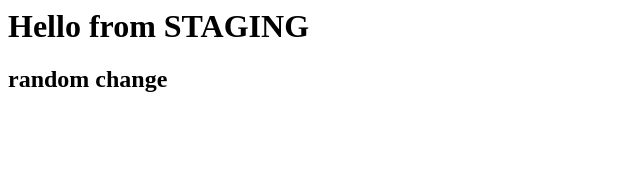
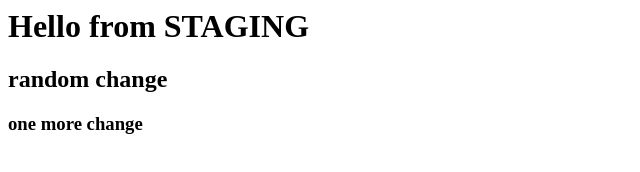
Before and after one commit to vkpriyesh/staging-app, a plain HTML site: page index.html in a window 1280 px wide. Shown: the whole page, without its empty margins (0-640 px from the left). Drawn offline with Linux system fonts and the light colour scheme.

Commit message:
Add new heading and duplicate random change

```diff
--- a/index.html
+++ b/index.html
@@ -1,2 +1,4 @@
 <h1>Hello from STAGING</h1>
 <h2>random change</h2>
+
+<h3> one more change </h3>
```
